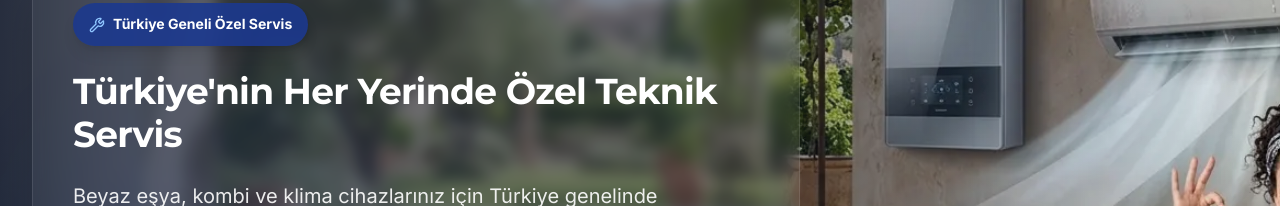
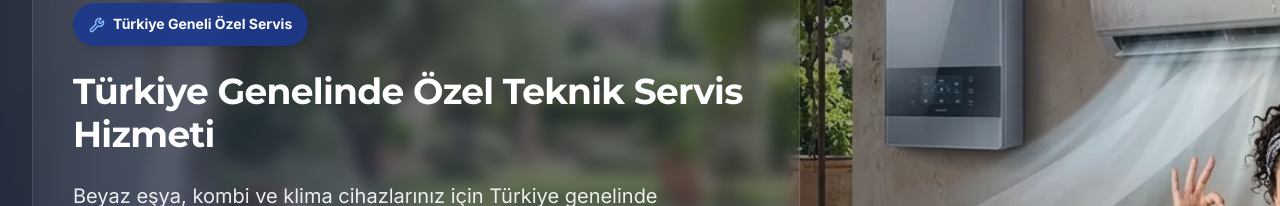
Before and after one commit to mehmetaliakpolat035-glitch/akpolat, a Next.js app: page / in a window 1280 px wide. Shown: the part 251-457 px from the top of the page. Built offline with nearby package versions, Linux system fonts and the light colour scheme; no server answers.

Commit message:
fix: refine homepage hero title copy

```diff
--- a/src/components/sections/Hero.tsx
+++ b/src/components/sections/Hero.tsx
@@ -12,7 +12,7 @@ interface HeroProps {
 export function Hero({ title, subtitle, city }: HeroProps) {
   const defaultTitle = city
     ? `${city} Teknik Servis Hizmetleri`
-    : 'Türkiye\'nin Her Yerinde Özel Teknik Servis';
+    : 'Türkiye Genelinde Özel Teknik Servis Hizmeti';
 
   const defaultSubtitle = city
     ? `${city} ve tüm ilçelerinde beyaz eşya, kombi ve klima servis hizmeti. Profesyonel ekibimizle ${city}'da hizmetinizdeyiz.`
```
